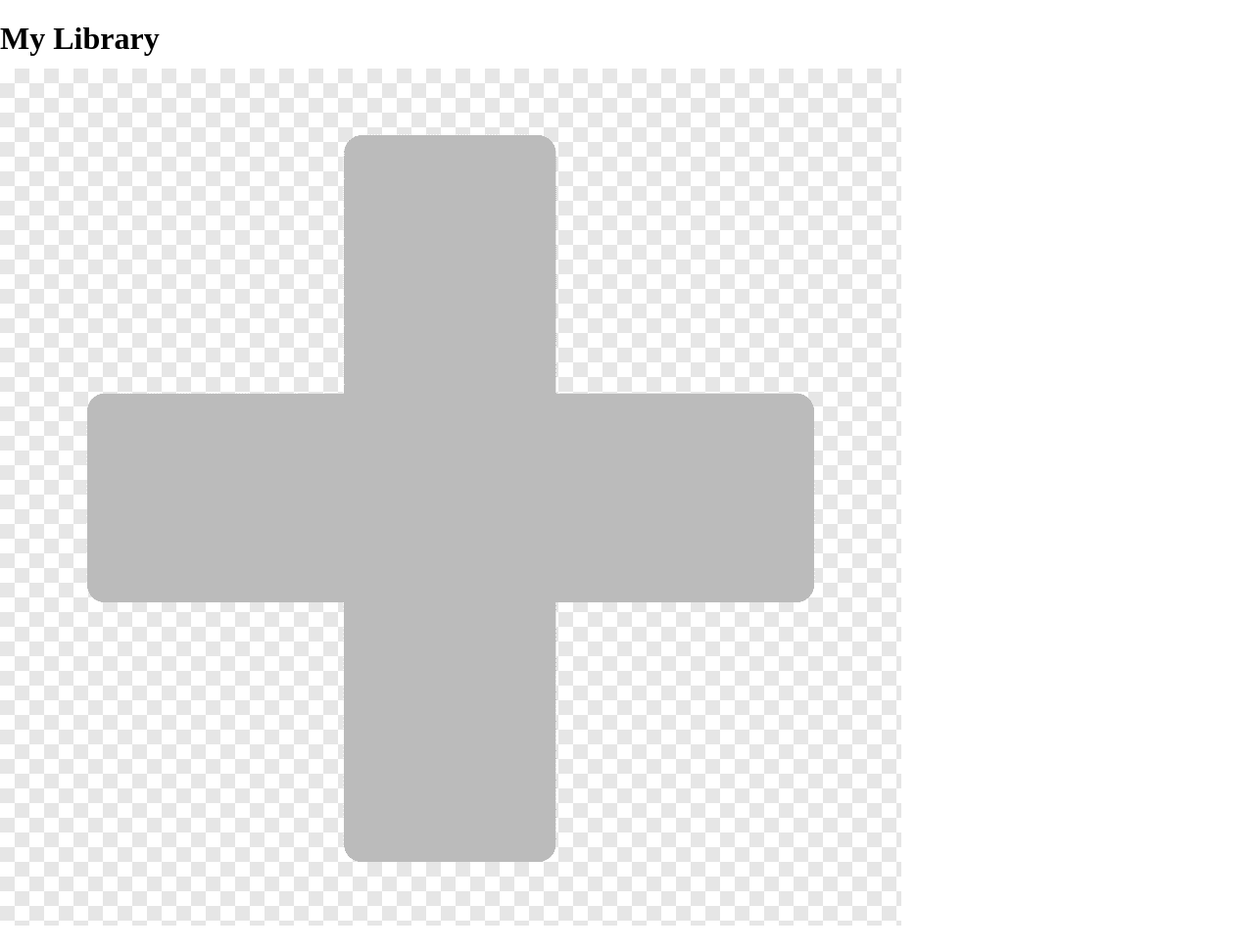
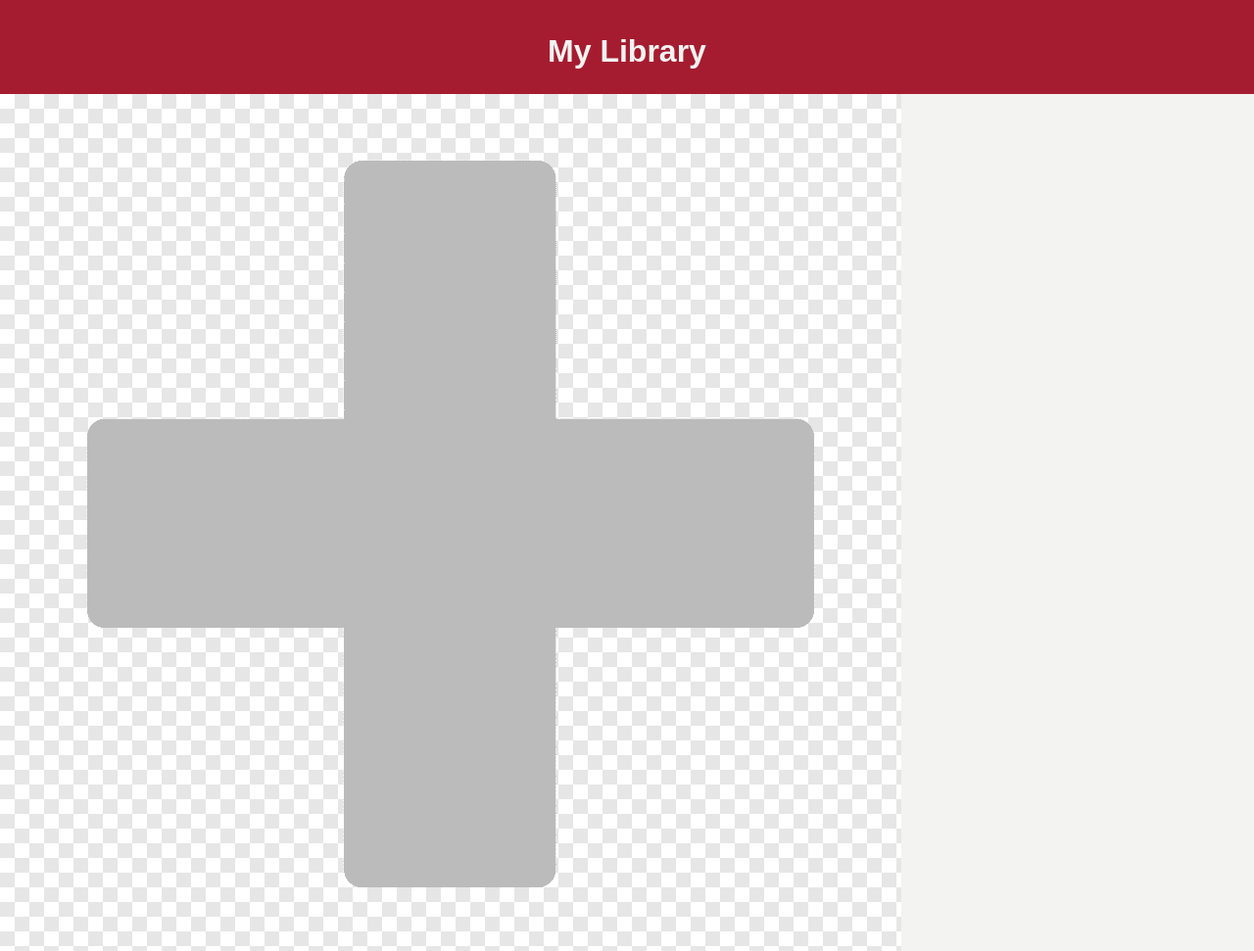
Before and after one commit to Louiaboo/library, a plain HTML site: page index.html in a window 1280 px wide. Shown: the whole page at 98% size. Before the commit the page ends 949 px from the top, so only its background shows below. Drawn offline with Linux system fonts and the light colour scheme.

Commit message:
Add general color scheme

```diff
--- a/style.css
+++ b/style.css
@@ -1,18 +1,30 @@
 body {
   height: 100vh;
+  background-color: #f3f3f1;
+  font-family: Arial, Helvetica, sans-serif;
   margin: 0;
   padding: 0;
 }
 
+header {
+  display: flex;
+  color: #f3f3f1;
+  background-color: #a51c30;
+  width: 100%;
+  height: 6em;
+  justify-content: center;
+  align-items: center;
+}
+
 .modal {
   display: none;
-  background: #ffffff;
+  background: #f3f3f1;
   position: absolute;
   top: 40%;
   left: 40%;
   z-index: 1;
   padding: 20px;
-  box-shadow: 1px 1px 5px grey;
+  box-shadow: 1px 1px 5px #bac5c6;
   border-radius: 10px;
   justify-content: center;
   flex-direction: column;
@@ -21,12 +33,14 @@ body {
 
 .form {
   display: flex;
+  color: #1e1e1e;
   flex-direction: column;
   align-items: initial;
 }
 
 .title {
   margin-bottom: 12px;
+  font-size: 2em;
 }
 
 input {
```
